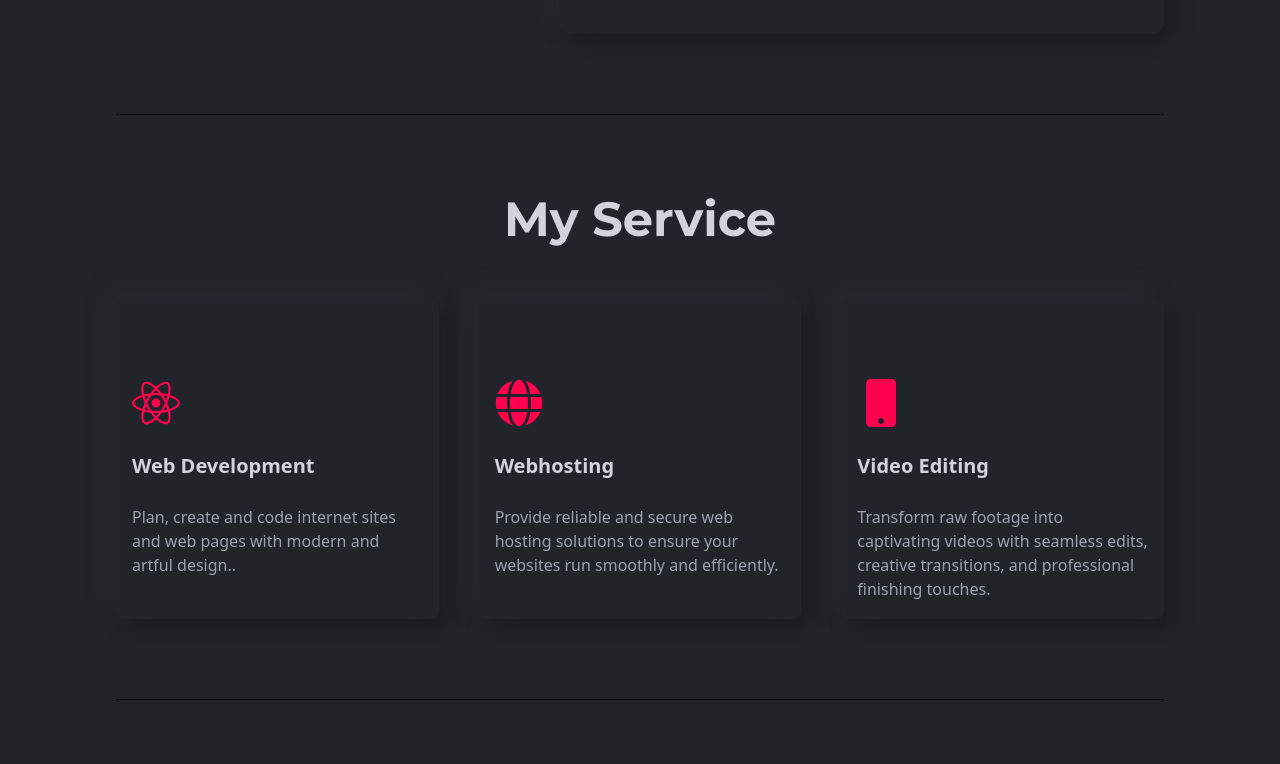
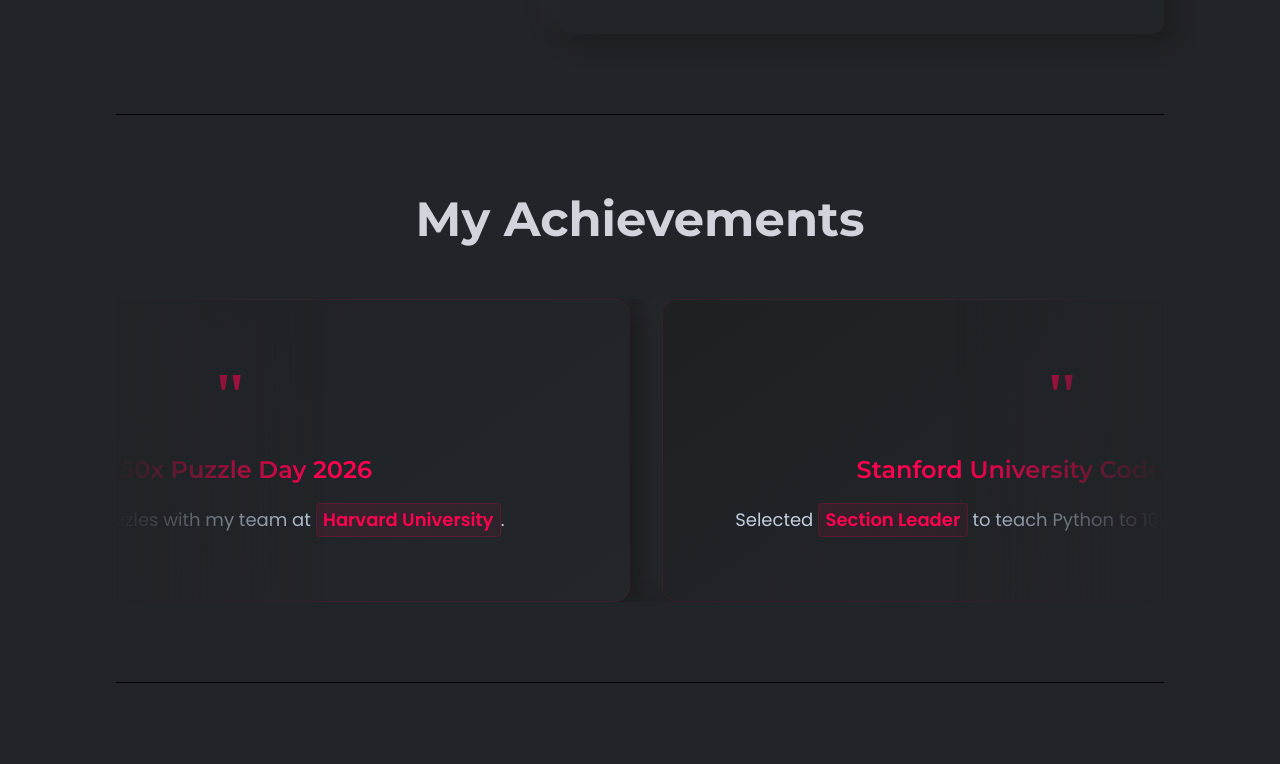
Before and after one commit to Hareshku/HareshKumar, a React (Create React App) app: page / in a window 1280 px wide. Shown: the part 1689-2453 px from the top of the page. Built offline with nearby package versions, Linux system fonts and the light colour scheme.

Commit message:
Resume section updated and achievements sections added

```diff
--- a/src/App.js
+++ b/src/App.js
@@ -7,6 +7,7 @@
 import Navbar from "./components/navbar/Navbar";
 import Projects from "./components/projects/Projects";
 import About from "./components/about/About";
+import Achievements from "./components/achievements/Achievements";
 import Resume from "./components/resume/Resume";
 import Competitions from "./components/competitions/Competitions";
 import Testimonial from "./components/tesimonial/Testimonial";
@@ -19,6 +20,7 @@
       <div className={styles.contentWrapper}>
         <Banner />
         <About />
+        <Achievements />
         <Features />
         <Projects />
         <Resume />
--- a/src/assets/index.js
+++ b/src/assets/index.js
@@ -15,6 +15,7 @@
 import findUni from "./images/projects/findUni.png";
 import Farmer from "./images/projects/Farmer.png";
 import Podify from "./images/projects/podify.png";
+import aiAgent from "./images/projects/ai-agent.png";
 
 
 export {
@@ -34,5 +35,6 @@
   profileImg,
   findUni,
   Farmer,
-  Podify
+  Podify,
+  aiAgent
 };
--- /dev/null
+++ b/src/components/achievements/Achievements.js
@@ -0,0 +1,71 @@
+import React from 'react';
+import Title from '../layouts/Title';
+import styles from './Achievements.module.css';
+
+const achievements = [
+  {
+    id: 1,
+    title: "CS50x Puzzle Day 2026",
+    highlight: "Harvard University",
+    text: "Solved all 10/10 puzzles with my team at Harvard University."
+  },
+  {
+    id: 2,
+    title: "Stanford University Code in Place",
+    highlight: "Section Leader",
+    text: "Selected Section Leader to teach Python to 100+ international students."
+  },
+  {
+    id: 3,
+    title: "Yale Peaked Hackathon 2026",
+    highlight: "70th Rank",
+    text: "Ranked 70th globally by successfully solving 6/10 Peak Circuit challenges using quantum circuit analysis and simulation techniques."
+  }
+];
+
+const Achievements = () => {
+  return (
+    <section id="achievements" className={styles.section}>
+      <Title des="My Achievements" />
+      <div className={styles.scrollContainer}>
+        <div className={styles.scrollTrack}>
+          {achievements.map((achievement) => (
+            <div key={achievement.id} className={styles.achievementCard}>
+              <div className={styles.quoteIcon}>"</div>
+              <h3 className={styles.achievementTitle}>{achievement.title}</h3>
+              <p className={styles.achievementText}>
+                {achievement.text.split(achievement.highlight).map((part, index, array) =>
+                  index < array.length - 1 ? (
+                    <span key={index}>
+                      {part}
+                      <span className={styles.highlight}>{achievement.highlight}</span>
+                    </span>
+                  ) : part
+                )}
+              </p>
+            </div>
+          ))}
+          {/* Duplicate for seamless loop */}
+          {achievements.map((achievement) => (
+            <div key={`${achievement.id}-duplicate`} className={styles.achievementCard}>
+              <div className={styles.quoteIcon}>"</div>
+              <h3 className={styles.achievementTitle}>{achievement.title}</h3>
+              <p className={styles.achievementText}>
+                {achievement.text.split(achievement.highlight).map((part, index, array) =>
+                  index < array.length - 1 ? (
+                    <span key={index}>
+                      {part}
+                      <span className={styles.highlight}>{achievement.highlight}</span>
+                    </span>
+                  ) : part
+                )}
+              </p>
+            </div>
+          ))}
+        </div>
+      </div>
+    </section>
+  );
+};
+
+export default Achievements;
--- /dev/null
+++ b/src/components/achievements/Achievements.module.css
@@ -0,0 +1,185 @@
+/* Achievements Section */
+.section {
+  width: 100%;
+  padding: 5rem 0;
+  border-bottom: 1px solid #000;
+  background-color: #212428;
+}
+
+/* Scroll Container */
+.scrollContainer {
+  width: 100%;
+  overflow: hidden;
+  mask: linear-gradient(90deg,
+      transparent,
+      white 20%,
+      white 80%,
+      transparent);
+  -webkit-mask: linear-gradient(90deg,
+      transparent,
+      white 20%,
+      white 80%,
+      transparent);
+}
+
+/* Scrolling Track */
+.scrollTrack {
+  display: flex;
+  gap: 2rem;
+  width: fit-content;
+  animation: scroll 60s linear infinite;
+}
+
+/* Achievement Card */
+.achievementCard {
+  min-width: 800px;
+  max-width: 800px;
+  padding: 3rem 2.5rem;
+  background: linear-gradient(145deg, #1e2024, #23272b);
+  border-radius: 1rem;
+  box-shadow: 10px 10px 19px #1c1e22, -10px -10px 19px #262a2e;
+  position: relative;
+  display: flex;
+  flex-direction: column;
+  justify-content: center;
+  align-items: center;
+  text-align: center;
+  border: 1px solid rgba(255, 1, 79, 0.1);
+  transition: transform 0.3s ease, border-color 0.3s ease;
+}
+
+.achievementCard:hover {
+  transform: translateY(-5px);
+  border-color: rgba(255, 1, 79, 0.3);
+}
+
+/* Quote Icon */
+.quoteIcon {
+  font-size: 4rem;
+  color: #ff014f;
+  font-weight: bold;
+  line-height: 1;
+  margin-bottom: 1.5rem;
+  font-family: "Times New Roman", serif;
+}
+
+/* Achievement Title */
+.achievementTitle {
+  color: #ff014f;
+  font-size: 1.5rem;
+  font-weight: 600;
+  margin-bottom: 1rem;
+  font-family: "Montserrat", sans-serif;
+}
+
+/* Achievement Text */
+.achievementText {
+  color: #c4cfde;
+  font-size: 1.125rem;
+  line-height: 1.8;
+  font-weight: 400;
+  font-family: "Poppins", sans-serif;
+  margin: 0;
+}
+
+/* Highlight Style */
+.highlight {
+  color: #ff014f;
+  font-weight: 600;
+  background: linear-gradient(135deg, rgba(255, 1, 79, 0.1), rgba(255, 1, 79, 0.05));
+  padding: 0.2rem 0.4rem;
+  border-radius: 0.25rem;
+  border: 1px solid rgba(255, 1, 79, 0.2);
+}
+
+/* Scroll Animation */
+@keyframes scroll {
+  0% {
+    transform: translateX(0);
+  }
+
+  100% {
+    transform: translateX(-50%);
+  }
+}
+
+/* Pause animation on hover */
+.scrollContainer:hover .scrollTrack {
+  animation-play-state: paused;
+}
+
+/* Responsive Design */
+@media (max-width: 1024px) {
+  .achievementCard {
+    min-width: 650px;
+    max-width: 650px;
+    padding: 2.5rem 2rem;
+  }
+
+  .achievementTitle {
+    font-size: 1.3rem;
+  }
+
+  .achievementText {
+    font-size: 1rem;
+  }
+
+  .quoteIcon {
+    font-size: 3.5rem;
+  }
+}
+
+@media (max-width: 768px) {
+  .section {
+    padding: 3rem 0;
+  }
+
+  .achievementCard {
+    min-width: 500px;
+    max-width: 500px;
+    padding: 2rem 1.5rem;
+  }
+
+  .achievementTitle {
+    font-size: 1.2rem;
+  }
+
+  .achievementText {
+    font-size: 0.95rem;
+    line-height: 1.7;
+  }
+
+  .quoteIcon {
+    font-size: 3rem;
+    margin-bottom: 1rem;
+  }
+
+  .scrollTrack {
+    gap: 1.5rem;
+  }
+}
+
+@media (max-width: 480px) {
+  .achievementCard {
+    min-width: 350px;
+    max-width: 350px;
+    padding: 1.5rem 1rem;
+  }
+
+  .achievementTitle {
+    font-size: 1.1rem;
+  }
+
+  .achievementText {
+    font-size: 0.9rem;
+    line-height: 1.6;
+  }
+
+  .quoteIcon {
+    font-size: 2.5rem;
+  }
+
+  .scrollTrack {
+    gap: 1rem;
+  }
+}
--- a/src/components/competitions/Competitions.js
+++ b/src/components/competitions/Competitions.js
@@ -2,9 +2,18 @@
 import Title from '../layouts/Title';
 import CompetitionCard from './CompetitionCard';
 import styles from './Competitions.module.css';
-import { Podify, findUni, Farmer } from "../../assets";
+import { Podify, findUni, Farmer, aiAgent } from "../../assets";
 
 const competitions = [
+  {
+    name: "Agentic AI Hackathon with IBM watsonx Orchestrate",
+    location: "Online",
+    project: "Tackle Simulation Studio",
+    link: "https://hareshku.github.io/Agentic-AI-Hackathon/",
+    role: "Frontend Developer",
+    techStack: "React.js, Tailwind CSS, React Flow",
+    src: aiAgent,
+  },
   {
     name: "Code with Kiro",
     location: "Washington, USA (Online)",
--- a/src/components/resume/Experience.module.css
+++ b/src/components/resume/Experience.module.css
@@ -2,14 +2,30 @@
   width: 100%;
   display: flex;
   flex-direction: column;
+  /* gap: 2.5rem; */
+}
+
+/* Top Row - Two cards side by side */
+.topRow {
+  width: 100%;
+  display: flex;
+  flex-direction: column;
   gap: 2.5rem;
+  align-items: stretch;
 }
 
 @media (min-width: 1024px) {
-  .container {
+  .topRow {
     flex-direction: row;
     gap: 5rem;
+    align-items: stretch;
   }
+}
+
+/* Bottom Row - Full width card */
+.bottomRow {
+  width: 100%;
+  /* margin-top: 2rem; */
 }
 
 .resumeSection {
@@ -20,10 +36,30 @@
   display: flex;
   flex-direction: column;
   gap: 2.5rem;
+  flex: 1;
+  height: 100%;
 }
 
 @media (min-width: 1024px) {
   .resumeSection {
     margin-top: 3.5rem;
+    flex: 1;
+    height: 100%;
   }
 }
+
+/* Full width section for bottom card */
+.fullWidthSection {
+  margin-top: 1.5rem;
+  width: 100%;
+  border-left: 6px solid black;
+  border-left-color: rgba(0, 0, 0, 0.3);
+  display: flex;
+  flex-direction: column;
+}
+
+@media (min-width: 1024px) {
+  .fullWidthSection {
+    margin-top: 3.5rem;
+  }
+}
--- a/src/components/resume/ResumeCard.js
+++ b/src/components/resume/ResumeCard.js
@@ -1,7 +1,7 @@
 import React from "react";
 import styles from "./ResumeCard.module.css";
 
-const ResumeCard = ({ title, subTitle, result, des }) => {
+const ResumeCard = ({ title, company, date, result, des }) => {
   return (
     <div className={styles.container}>
       <div className={styles.timeline}>
@@ -18,10 +18,17 @@
               {title}
             </h3>
             <p
-              className={`${styles.subtitle} group-hover:${styles.subtitleHover}`}
+              className={`${styles.company} group-hover:${styles.companyHover}`}
             >
-              {subTitle}
+              {company}
             </p>
+            {date && (
+              <p
+                className={`${styles.date} group-hover:${styles.dateHover}`}
+              >
+                ({date})
+              </p>
+            )}
           </div>
           <div>
             <p className={styles.result}>{result}</p>
--- a/src/components/resume/ResumeCard.module.css
+++ b/src/components/resume/ResumeCard.module.css
@@ -1,7 +1,8 @@
 .container {
   width: 100%;
-  height: 33%;
+  height: 100%;
   display: flex;
+  flex: 1;
 }
 
 .timeline {
@@ -33,6 +34,7 @@
   background: rgb(33 36 40);
   transition: background-color 0.3s ease;
 }
+
 /* .innerDotHover {
   background: red;
 } */
@@ -47,10 +49,12 @@
   background: rgba(0, 0, 0, 0.3);
   opacity: 1;
   border-radius: 0.5rem;
-justify-content: center;
+  justify-content: flex-start;
   flex-direction: column;
   width: 100%;
   display: flex;
+  flex: 1;
+  min-height: 200px;
 }
 
 
@@ -96,7 +100,25 @@
   transition: color 0.3s ease;
 }
 
-.container:hover .title, .container:hover .subtitle, .container:hover .description {
+.company {
+  font-size: 0.875rem;
+  margin-top: 0.5rem;
+  color: #a3a3a3;
+  transition: color 0.3s ease;
+}
+
+.date {
+  font-size: 0.75rem;
+  margin-top: 0.25rem;
+  color: #888;
+  transition: color 0.3s ease;
+}
+
+.container:hover .title,
+.container:hover .subtitle,
+.container:hover .company,
+.container:hover .date,
+.container:hover .description {
   color: white;
 }
 
@@ -134,12 +156,14 @@
 }
 
 @media (max-width: 380px) {
- .title{
+  .title {
     font-size: 11px;
   }
- .card{
+
+  .card {
     padding: 1rem 1rem 1rem 1rem;
   }
+
   .header {
     display: flex;
     flex-direction: row;
@@ -149,12 +173,14 @@
 }
 
 @media (max-width: 450px) {
-  .title{
+  .title {
     font-size: 11px;
   }
-  .card{
+
+  .card {
     padding: 1rem 1rem 1rem 1rem;
   }
+
   .header {
     display: flex;
     flex-direction: row;
--- a/src/constants/index.js
+++ b/src/constants/index.js
@@ -11,31 +11,36 @@
   },
   {
     _id: 1003,
+    title: "Achievements",
+    link: "achievements",
+  },
+  {
+    _id: 1004,
     title: "Services",
     link: "features",
   },
   {
-    _id: 1004,
+    _id: 1005,
     title: "Projects",
     link: "projects",
   },
   {
-    _id: 1005,
+    _id: 1006,
     title: "Resume",
     link: "resume",
   },
   {
-    _id: 1006,
+    _id: 1007,
     title: "Competitions",
     link: "competitions",
   },
   {
-    _id: 1007,
+    _id: 1008,
     title: "Testimonial",
     link: "testimonial",
   },
   {
-    _id: 1008,
+    _id: 1009,
     title: "Contact",
     link: "contact",
   },
```
Also changed, not shown: public/index.html (+4 -4 lines), src/components/banner/LeftBanner.js (+16 -12 lines), src/components/resume/Experience.js (+19 -5 lines), src/assets/images/projects/ai-agent.png (added), 9 other files (tests, documents, lock files or other folders). Lines whose indentation alone changed are shown as unchanged.
